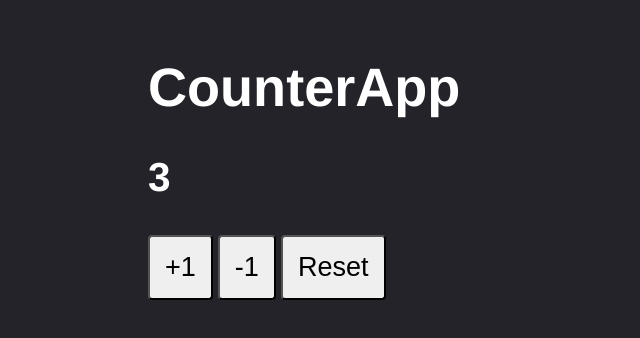
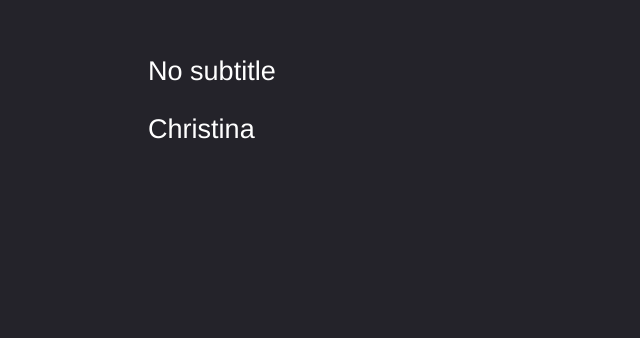
Before and after one commit to christinalorenzomontes/react, a React (Vite) app in the folder 03-counter-app-vite/: page / in a window 1280 px wide. Shown: the part 128-466 px from the top of the page, without its empty margins (0-640 px from the left). Built offline with nearby package versions, Linux system fonts and the light colour scheme.

Commit message:
add react testing library

```diff
--- a/03-counter-app-vite/package.json
+++ b/03-counter-app-vite/package.json
@@ -18,6 +18,7 @@
   "devDependencies": {
     "@babel/core": "^7.23.3",
     "@babel/preset-env": "^7.23.3",
+    "@testing-library/react": "^14.1.2",
     "@types/jest": "^29.5.10",
     "@types/react": "^18.2.15",
     "@types/react-dom": "^18.2.7",
--- a/03-counter-app-vite/src/FirstApp.jsx
+++ b/03-counter-app-vite/src/FirstApp.jsx
@@ -27,7 +27,7 @@ FirstApp.propTypes = {
 }
 
 FirstApp.defaultProps = {
-    title: 'No title',
+    //title: 'No title',
     subtitle: 'No subtitle',
     name: 'Christina'
 }
--- a/03-counter-app-vite/src/main.jsx
+++ b/03-counter-app-vite/src/main.jsx
@@ -1,11 +1,13 @@
 import React from 'react'
 import ReactDOM from 'react-dom/client'
 import { CounterApp } from './CounterApp'
+import { FirstApp } from './FirstApp'
 
 import './styles.css'
 
 ReactDOM.createRoot( document.getElementById('root') ).render(
     <React.StrictMode>
-        <CounterApp value={ 3 } />
+        {/* <CounterApp value={ 3 } /> */}
+        <FirstApp />
     </React.StrictMode>
 );
```
Also changed, not shown: 1 other file (tests, documents, lock files or other folders).
